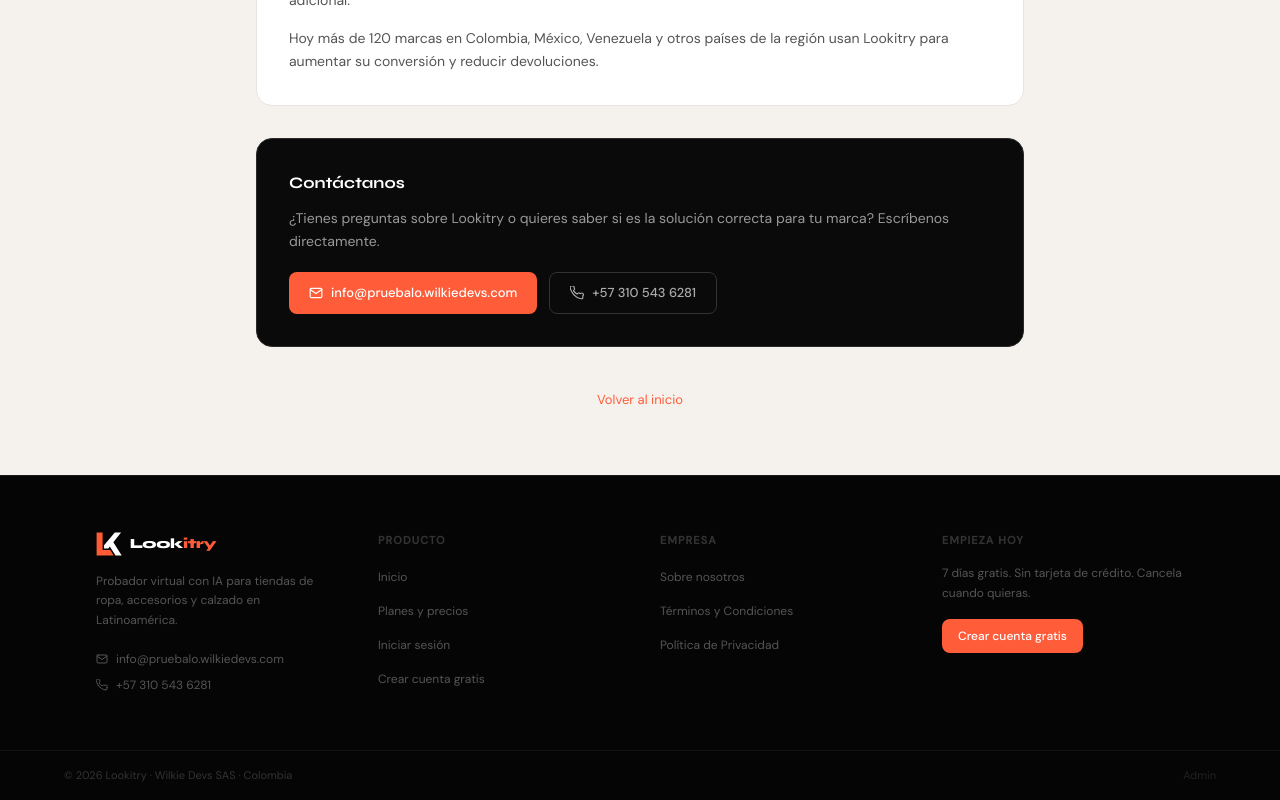
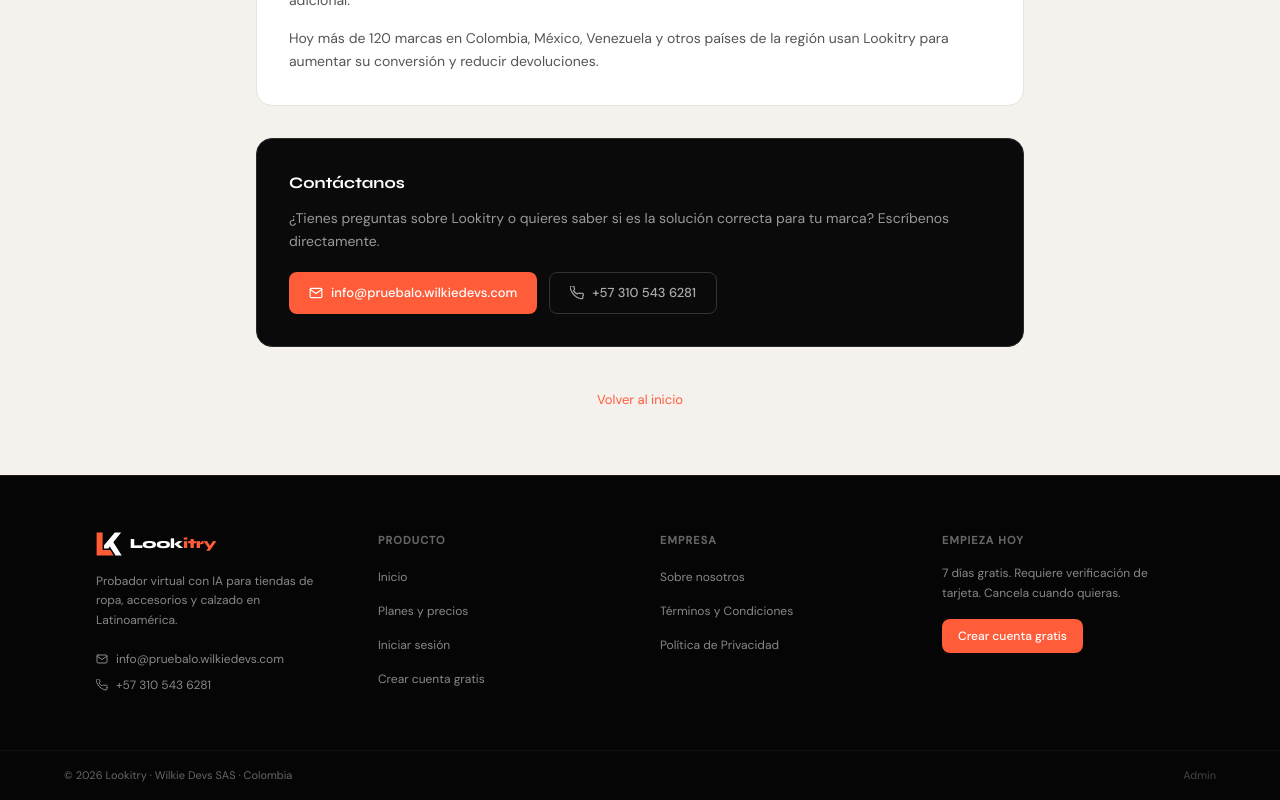
Before and after one commit to depper-IA/Lookitry, a Next.js app in the folder frontend/: page /sobre-nosotros in a window 1280 px wide. Shown: the part 1136-1936 px from the top of the page. Built offline with nearby package versions, Linux system fonts and the light colour scheme; no server answers.

Commit message:
fix: corregir texto tarjeta, mejorar contraste footer, OG tags explicitos

```diff
--- a/frontend/src/app/layout.tsx
+++ b/frontend/src/app/layout.tsx
@@ -110,6 +110,10 @@
       <head>
         {/* fb:app_id requerido por Facebook/WhatsApp scraper */}
         <meta property="fb:app_id" content="966242223397117" />
+        {/* OG fallback explícito para scrapers que no ejecutan JS */}
+        <meta property="og:site_name" content="Lookitry" />
+        <meta property="og:locale" content="es_CO" />
+        <meta name="twitter:site" content="@lookitry" />
       </head>
       <body className="font-sans">{children}</body>
     </html>
--- a/frontend/src/app/register/page.tsx
+++ b/frontend/src/app/register/page.tsx
@@ -4,7 +4,7 @@
 export const metadata: Metadata = {
   title: 'Crear cuenta gratis — Lookitry',
   description:
-    'Crea tu cuenta y activa el probador virtual con IA para tu tienda. 7 dias gratis, sin tarjeta de credito.',
+    'Crea tu cuenta y activa el probador virtual con IA para tu tienda. 7 días gratis con verificación de tarjeta.',
   robots: {
     index: true,
     follow: false,
--- a/frontend/src/components/landing/LandingClient.tsx
+++ b/frontend/src/components/landing/LandingClient.tsx
@@ -114,7 +114,7 @@
               Ver planes <IconArrow />
             </Link>
           </div>
-          <p className="text-[12px] text-[#666]">Cancela cuando quieras</p>
+          <p className="text-[12px] text-[#666]">Requiere verificación de tarjeta · Cancela cuando quieras</p>
         </div>
       </section>
 
--- a/frontend/src/components/landing/LandingFooter.tsx
+++ b/frontend/src/components/landing/LandingFooter.tsx
@@ -21,14 +21,14 @@
               Look<span className="text-[#FF5C3A]">itry</span>
             </span>
           </Link>
-          <p className="text-[12px] text-[#555] leading-relaxed mb-5">
+          <p className="text-[12px] text-[#888] leading-relaxed mb-5">
             Probador virtual con IA para tiendas de ropa, accesorios y calzado en Latinoamérica.
           </p>
           {/* Contacto */}
           <div className="flex flex-col gap-2">
             <a
               href="mailto:info@pruebalo.wilkiedevs.com"
-              className="flex items-center gap-2 text-[12px] text-[#555] hover:text-[#aaa] transition-colors"
+              className="flex items-center gap-2 text-[12px] text-[#888] hover:text-white transition-colors"
             >
               <svg width="12" height="12" viewBox="0 0 24 24" fill="none" stroke="currentColor" strokeWidth="2" strokeLinecap="round" aria-hidden="true">
                 <path d="M4 4h16c1.1 0 2 .9 2 2v12c0 1.1-.9 2-2 2H4c-1.1 0-2-.9-2-2V6c0-1.1.9-2 2-2z" />
@@ -40,7 +40,7 @@
               href="https://wa.me/573105436281"
               target="_blank"
               rel="noopener noreferrer"
-              className="flex items-center gap-2 text-[12px] text-[#555] hover:text-[#aaa] transition-colors"
+              className="flex items-center gap-2 text-[12px] text-[#888] hover:text-white transition-colors"
             >
               <svg width="12" height="12" viewBox="0 0 24 24" fill="none" stroke="currentColor" strokeWidth="2" strokeLinecap="round" aria-hidden="true">
                 <path d="M22 16.92v3a2 2 0 01-2.18 2 19.79 19.79 0 01-8.63-3.07A19.5 19.5 0 013.07 9.81 19.79 19.79 0 01.01 1.18 2 2 0 012 0h3a2 2 0 012 1.72c.127.96.361 1.903.7 2.81a2 2 0 01-.45 2.11L6.09 7.91a16 16 0 006 6l1.27-1.27a2 2 0 012.11-.45c.907.339 1.85.573 2.81.7A2 2 0 0122 16.92z" />
@@ -52,7 +52,7 @@
 
         {/* Columna 2 — Producto */}
         <div>
-          <p className="text-[11px] font-semibold uppercase tracking-widest text-[#333] mb-4">Producto</p>
+          <p className="text-[11px] font-semibold uppercase tracking-widest text-[#666] mb-4">Producto</p>
           <ul className="flex flex-col gap-2.5">
             {[
               { label: 'Inicio', href: '/' },
@@ -61,7 +61,7 @@
               { label: 'Crear cuenta gratis', href: '/register' },
             ].map(l => (
               <li key={l.href}>
-                <Link href={l.href} className="text-[12px] text-[#555] hover:text-[#aaa] transition-colors">
+                <Link href={l.href} className="text-[12px] text-[#888] hover:text-white transition-colors">
                   {l.label}
                 </Link>
               </li>
@@ -71,7 +71,7 @@
 
         {/* Columna 3 — Empresa */}
         <div>
-          <p className="text-[11px] font-semibold uppercase tracking-widest text-[#333] mb-4">Empresa</p>
+          <p className="text-[11px] font-semibold uppercase tracking-widest text-[#666] mb-4">Empresa</p>
           <ul className="flex flex-col gap-2.5">
             {[
               { label: 'Sobre nosotros', href: '/sobre-nosotros' },
@@ -79,7 +79,7 @@
               { label: 'Política de Privacidad', href: '/politicas-privacidad' },
             ].map(l => (
               <li key={l.href}>
-                <Link href={l.href} className="text-[12px] text-[#555] hover:text-[#aaa] transition-colors">
+                <Link href={l.href} className="text-[12px] text-[#888] hover:text-white transition-colors">
                   {l.label}
                 </Link>
               </li>
@@ -89,9 +89,9 @@
 
         {/* Columna 4 — CTA */}
         <div>
-          <p className="text-[11px] font-semibold uppercase tracking-widest text-[#333] mb-4">Empieza hoy</p>
-          <p className="text-[12px] text-[#555] leading-relaxed mb-4">
-            7 días gratis. Sin tarjeta de crédito. Cancela cuando quieras.
+          <p className="text-[11px] font-semibold uppercase tracking-widest text-[#666] mb-4">Empieza hoy</p>
+          <p className="text-[12px] text-[#888] leading-relaxed mb-4">
+            7 días gratis. Requiere verificación de tarjeta. Cancela cuando quieras.
           </p>
           <Link
             href="/register"
@@ -105,12 +105,12 @@
       {/* Barra inferior */}
       <div className="border-t border-[#111] px-6 md:px-8 py-4">
         <div className="max-w-6xl mx-auto flex flex-col sm:flex-row items-center justify-between gap-2">
-          <p className="text-[11px] text-[#333]">
+          <p className="text-[11px] text-[#666]">
             © {new Date().getFullYear()} Lookitry · Wilkie Devs SAS · Colombia
           </p>
           <Link
             href="/admin/login"
-            className="text-[11px] text-[#222] hover:text-[#444] transition-colors"
+            className="text-[11px] text-[#444] hover:text-[#777] transition-colors"
           >
             Admin
           </Link>
```
